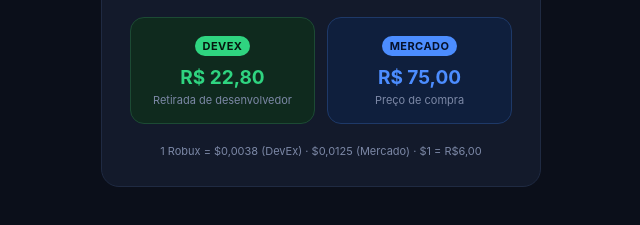
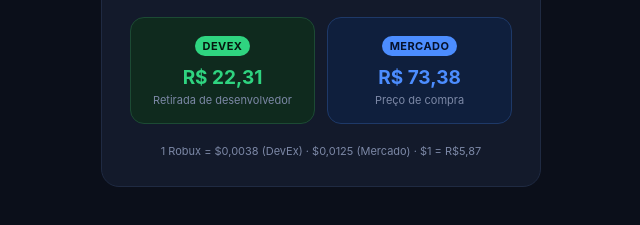
Before and after one commit to matheusasturofc-del/rbxconverter, a plain HTML site: page index.html in a window 1280 px wide. Shown: the part 457-682 px from the top of the page, 319-959 px from the left. Drawn offline with Linux system fonts and the light colour scheme.

Commit message:
Atualiza cotação USD/BRL para 5.87 - 2026-11-25

```diff
--- a/index.html
+++ b/index.html
@@ -189,13 +189,13 @@
     </div>
   </div>
 
-  <div class="footer">1 Robux = $0,0038 (DevEx) · $0,0125 (Mercado) · $1 = R$6,00</div>
+  <div class="footer">1 Robux = $0,0038 (DevEx) · $0,0125 (Mercado) · $1 = R$5,87</div>
 </div>
 
 <script>
   const RATE_DEVEX = 0.0038;
   const RATE_MERCADO = 0.0125;
-  const USD_BRL = 6.00;
+  const USD_BRL = 5.87;
 
   let mode = 'r2m';
 
```
